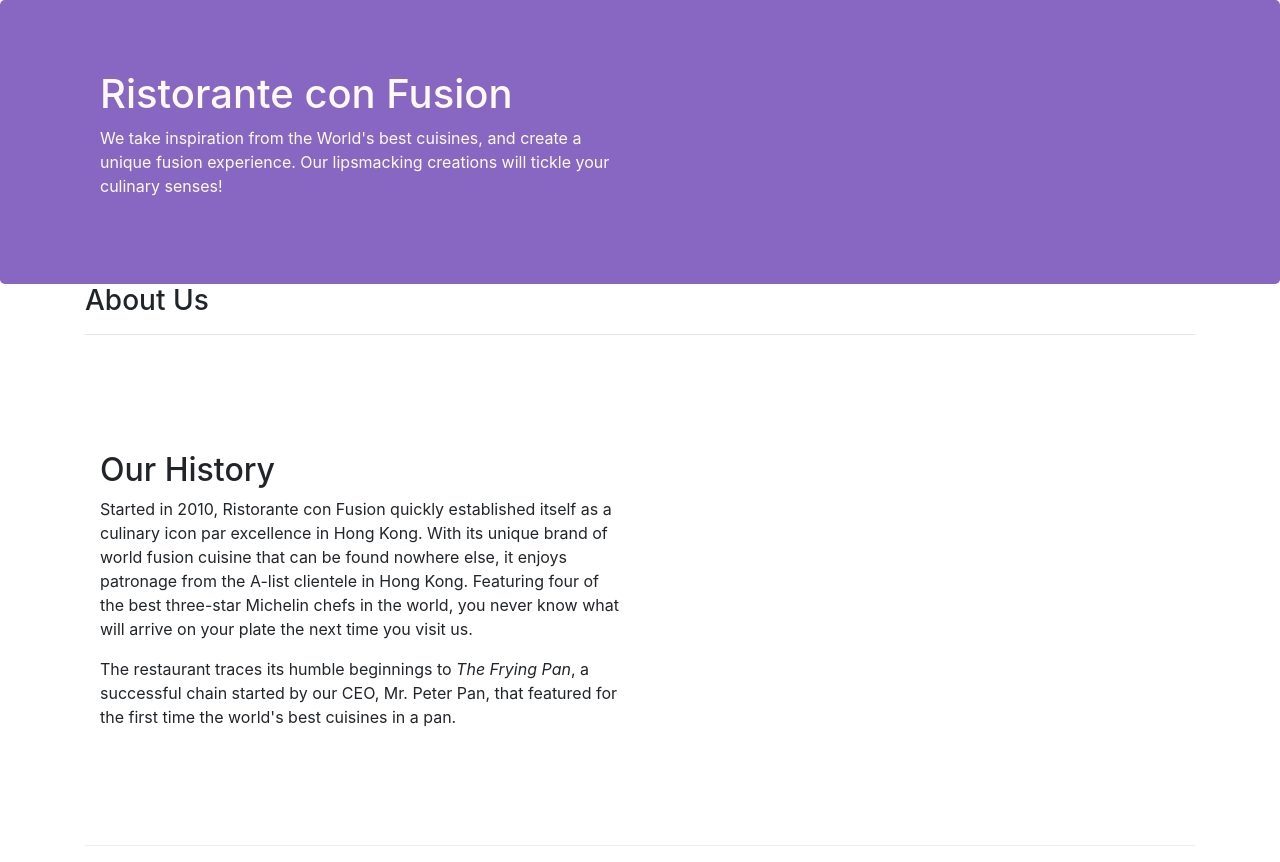
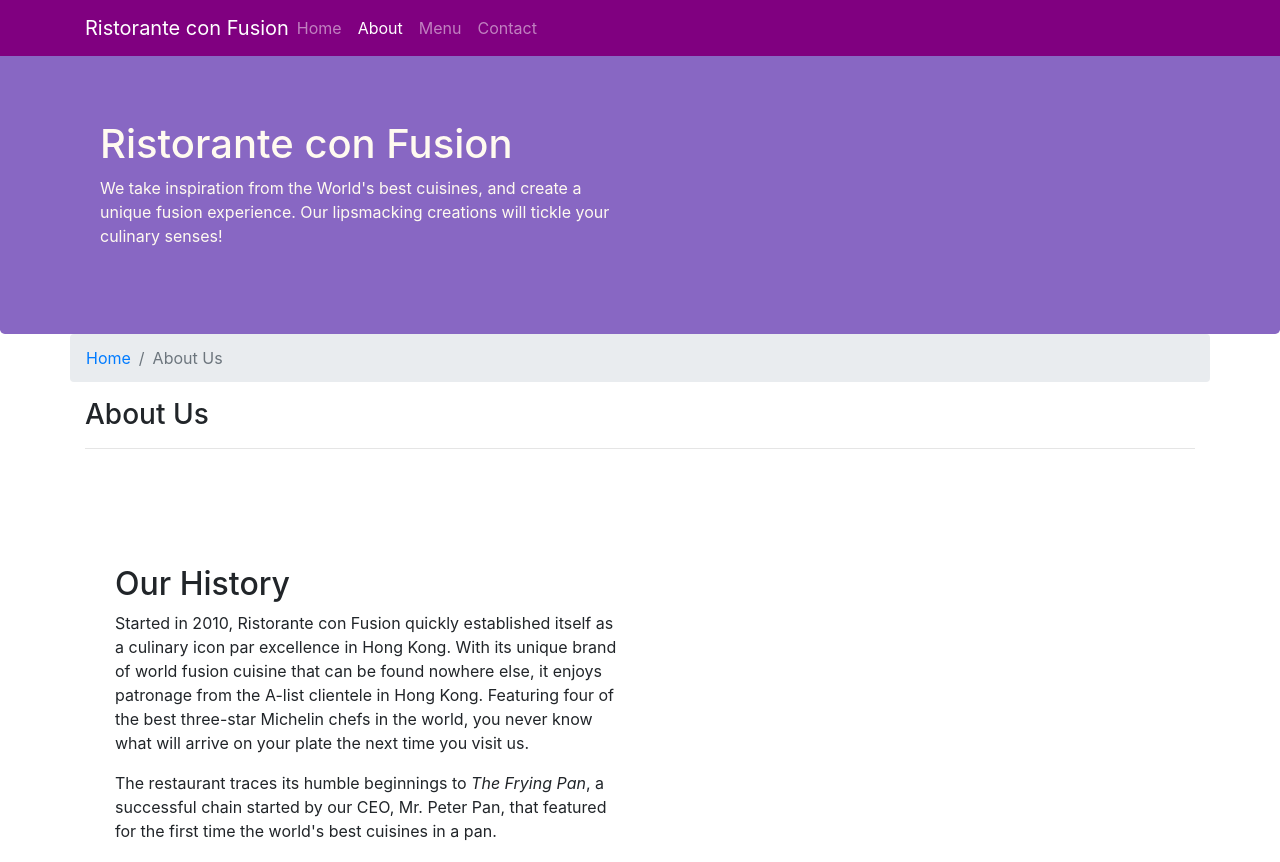
Before and after one commit to rahilkapoor/Website_Coursera, a website: page aboutus.html in a window 1280 px wide. Shown: the top 862 px of the page. Drawn offline with nearby package versions, Linux system fonts and the light colour scheme.

Commit message:
Navbar and Breadcrumbs

```diff
--- a/aboutus.html
+++ b/aboutus.html
@@ -19,6 +19,33 @@
 	</head>
 
 	<body>
+		<nav class="navbar navbar-dark navbar-expand-sm fixed-top">
+			<div class="container">
+				<button
+					class="navbar-toggler"
+					type="button"
+					data-toggle="collapse"
+					data-target="#Navbar"
+				>
+					<span class="navbar-toggler-icon"></span>
+				</button>
+				<a class="navbar-brand mr-auto" href="index.html"
+					>Ristorante con Fusion</a
+				>
+				<div class="collapse navbar-collapse" id="Navbar">
+					<ul class="navbar-nav mr-auto">
+						<li class="nav-item">
+							<a class="nav-link" href="index.html">Home</a>
+						</li>
+						<li class="nav-item active">
+							<a class="nav-link" href="#">About</a>
+						</li>
+						<li class="nav-item"><a class="nav-link" href="#">Menu</a></li>
+						<li class="nav-item"><a class="nav-link" href="#">Contact</a></li>
+					</ul>
+				</div>
+			</div>
+		</nav>
 		<header class="jumbotron">
 			<div class="container">
 				<div class="row row-header">
@@ -35,9 +62,13 @@
 			</div>
 		</header>
 
-		<div>
-			<div class="container">
-				<div>
+		<div class="container">
+			<div class="row">
+				<ol class="col-12 breadcrumb">
+					<li class="breadcrumb-item"><a href="index.html">Home</a></li>
+					<li class="breadcrumb-item active">About Us</li>
+				</ol>
+				<div class="col-12">
 					<h3>About Us</h3>
 					<hr />
 				</div>
@@ -119,7 +150,7 @@
 					<div class="col-4 offset-1 col-sm-2">
 						<h5>Links</h5>
 						<ul class="list-unstyled">
-							<li><a href="#">Home</a></li>
+							<li><a href="index.html">Home</a></li>
 							<li><a href="#">About</a></li>
 							<li><a href="#">Menu</a></li>
 							<li><a href="#">Contact</a></li>
--- a/css/styles.css
+++ b/css/styles.css
@@ -28,3 +28,12 @@
 	margin: 0;
 	color: #000;
 }
+
+body {
+	padding: 50px 0 50px 0;
+	z-index: 0;
+}
+
+.navbar-dark {
+	background-color: purple;
+}
```
Also changed, not shown: index.html (+26 -1 lines).
